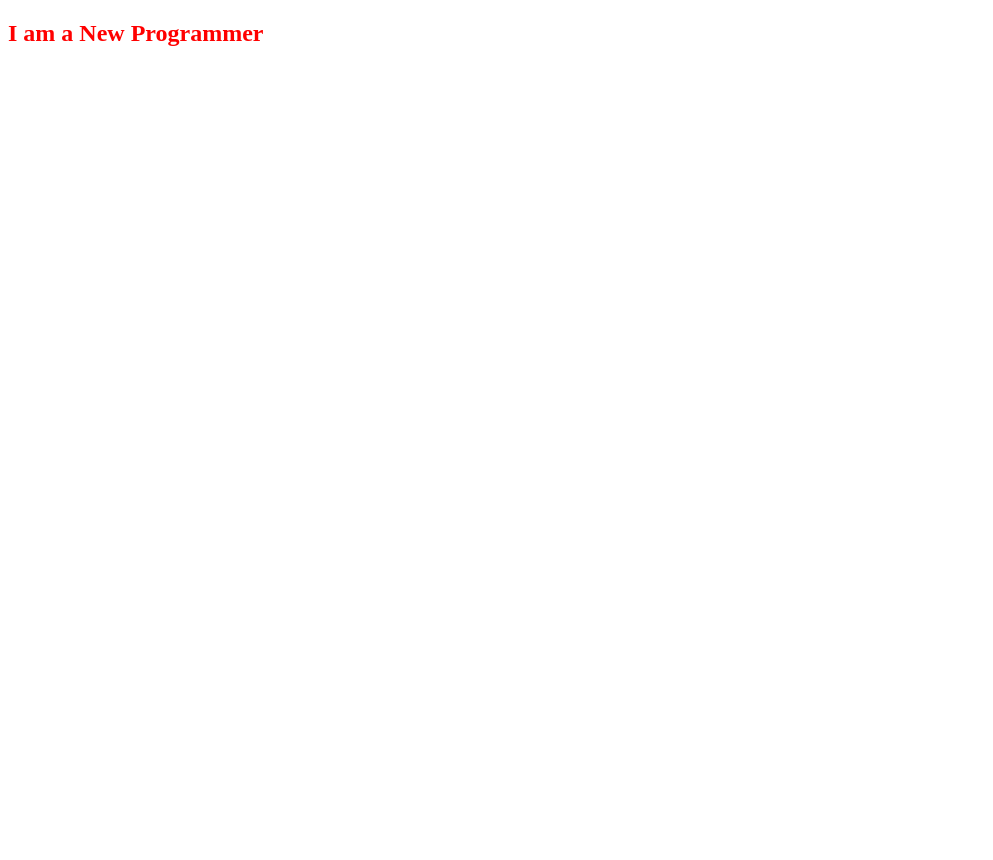
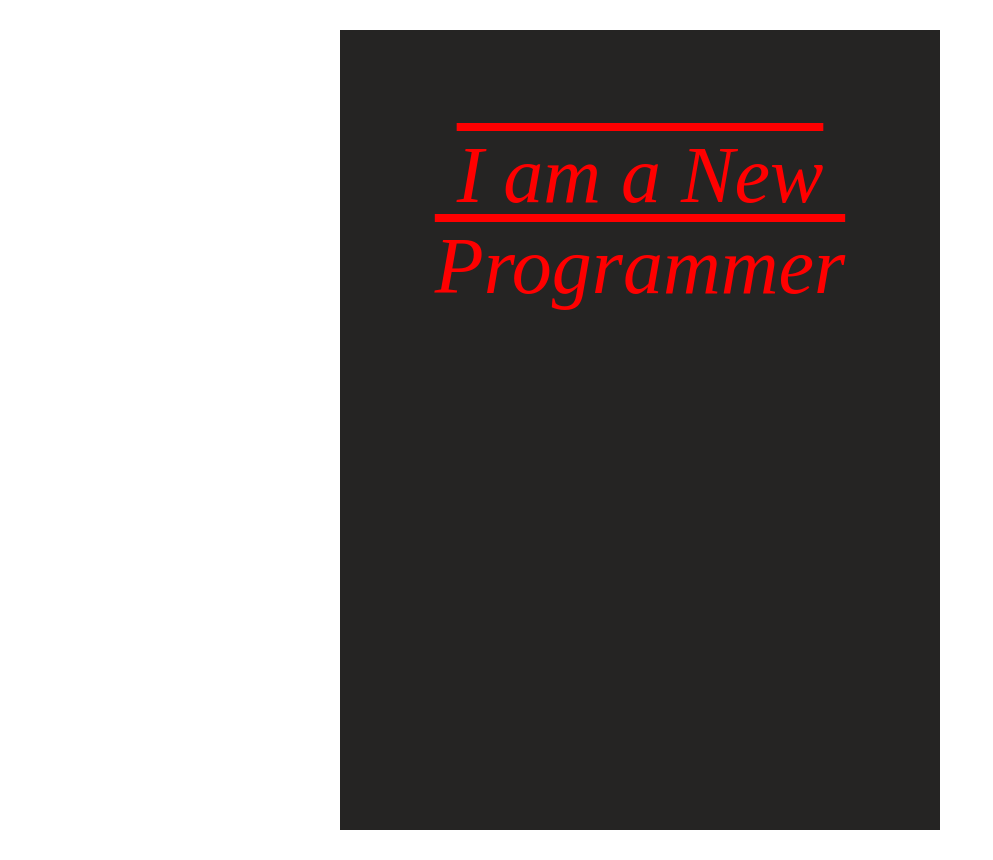
Before and after one commit to sifat-10/html-css-conceptual, a plain HTML site: page kickstart-html-and-css/index.html in a window 1280 px wide. Shown: the whole page, without its empty margins (0-993 px from the left). Before the commit the page ends 800 px from the top, so only its background shows below. Drawn offline with Linux system fonts and the light colour scheme.

Commit message:
Create section with heading

```diff
--- a/kickstart-html-and-css/index.html
+++ b/kickstart-html-and-css/index.html
@@ -6,9 +6,20 @@
     <title>Kickstart HTML and CSS</title>
     <link rel="stylesheet" href="style/style.css">
     <link rel="shortcut icon" href="https://img.icons8.com/?size=48&id=20909&format=png" type="image/x-icon">
+    <!-- <style>
+        h2{
+            color: green;
+        }
+    </style> -->
+
+
 </head>
 <body>
-    <h2>I am a New Programmer</h2>
+    <div id="heading-parent">
+        <h2>I am a New Programmer</h2>
+
+    </div>
+
 
 </body>
 </html>
--- a/kickstart-html-and-css/style/style.css
+++ b/kickstart-html-and-css/style/style.css
@@ -1,3 +1,21 @@
+*{
+    margin: 0;
+    padding: 0;
+}
 h2{
     color: red;
+    font-style: italic;
+    font-weight: lighter;
+    font-family: 'Times New Roman', Times, serif;
+    text-decoration: overline;
+    font-size: 80px;
+    text-align: center;
 }
+
+#heading-parent{
+    background-color: rgb(37, 36, 35);
+    height: 600px;
+    padding: 100px 0;
+    width: 600px;
+    margin: 30px auto;
+}
```
